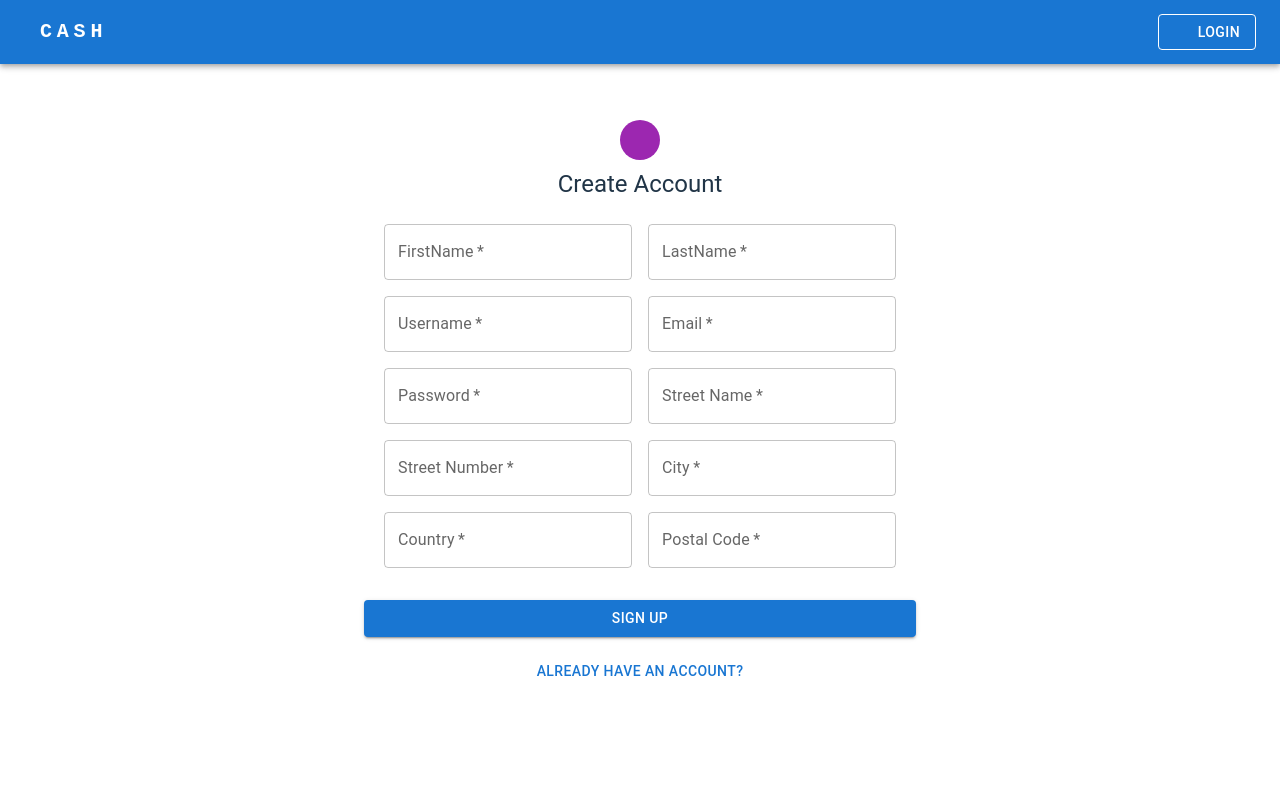
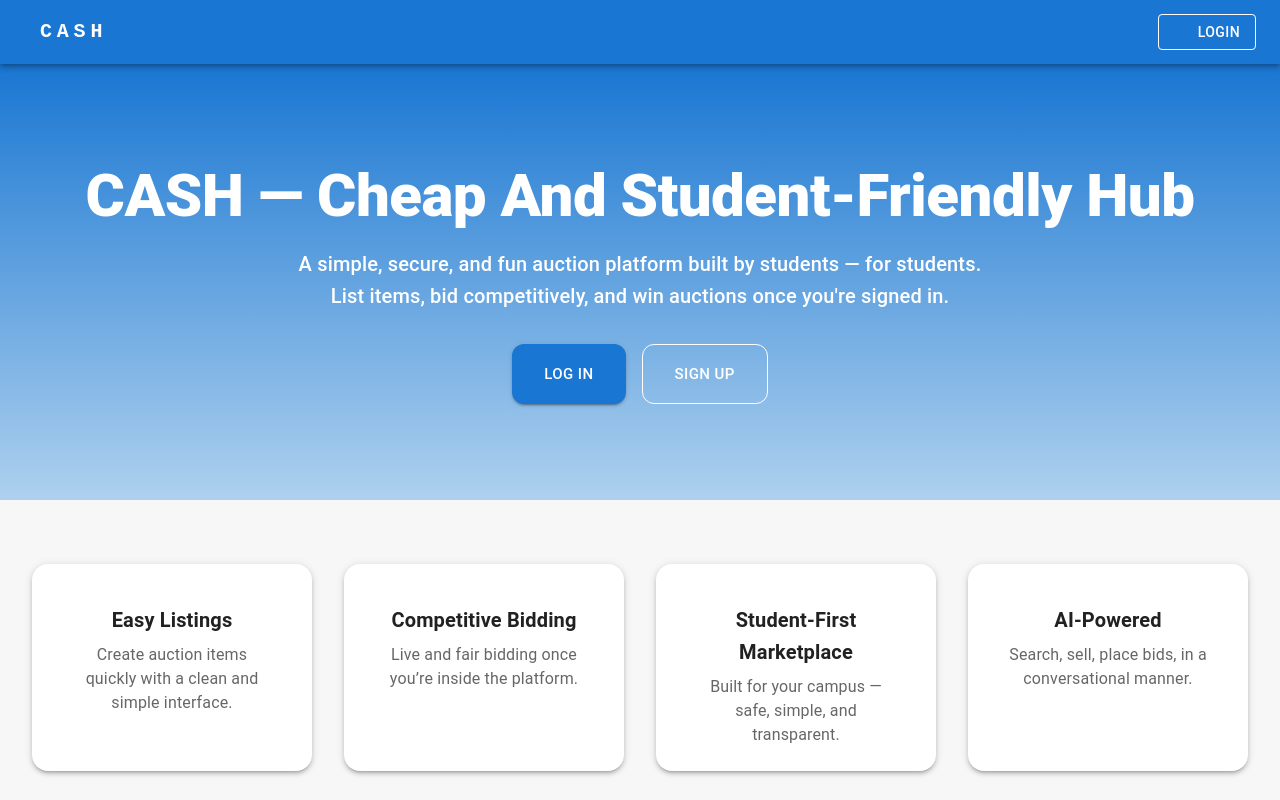
Before and after one commit to CASH-ECOMM/web-app, a React (Vite) app in the folder cash-ui/: page / in a window 1280 px wide. Before the commit this address led to /signup. Built offline with nearby package versions, Linux system fonts and the light colour scheme; no server answers; some icons are missing.

Commit message:
added home page

```diff
--- a/cash-ui/package.json
+++ b/cash-ui/package.json
@@ -15,6 +15,7 @@
     "@mui/icons-material": "^7.3.5",
     "@mui/material": "^7.3.5",
     "axios": "^1.13.2",
+    "framer-motion": "^12.23.24",
     "react": "^19.1.1",
     "react-dom": "^19.1.1",
     "react-router-dom": "^7.9.6"
--- a/cash-ui/src/App.jsx
+++ b/cash-ui/src/App.jsx
@@ -17,6 +17,7 @@ import NotFound from './pages/NotFound';
 import Catalogue from './pages/Catalogue';
 import MyItems from './pages/MyItems';
 import PastAuctions from './pages/PastAuctions';
+import Home from './pages/Home';
 
 function App() {
   const [isAuthenticated, setIsAuthenticated] = useState(
@@ -36,7 +37,7 @@ function App() {
     <Router>
       <Navbar />
       <Routes>
-        <Route path="/" element={<Navigate to="/signup" replace />} />
+        <Route path="/" element={<Home />} />
 
         <Route path="/login" element={<Login />} />
         <Route path="/signup" element={<Signup />} />
--- a/cash-ui/src/index.css
+++ b/cash-ui/src/index.css
@@ -60,7 +60,7 @@ button:focus-visible {
 @media (prefers-color-scheme: light) {
   :root {
     color: #213547;
-    background-color: #ffffff;
+    background-color: #f7f7f7;
   }
   a:hover {
     color: #747bff;
--- /dev/null
+++ b/cash-ui/src/pages/Home.jsx
@@ -0,0 +1,158 @@
+import React from 'react';
+import { motion } from 'framer-motion';
+import {
+  Button,
+  TextField,
+  Card,
+  CardContent,
+  Typography,
+  Box,
+} from '@mui/material';
+
+const rotatingPhrases = [
+  'Cool Auctions Start Here',
+  'Cheap And Student-Friendly Hub',
+  'Can’t Afford Stuff? Help!',
+  'Come And Sell Here',
+  'Completely Average Student Hustle',
+];
+
+export default function HomePage() {
+  // Rotating text state
+  const [phraseIndex, setPhraseIndex] = React.useState(0);
+
+  React.useEffect(() => {
+    const interval = setInterval(() => {
+      setPhraseIndex((prev) => (prev + 1) % rotatingPhrases.length);
+    }, 3000);
+    return () => clearInterval(interval);
+  }, []);
+
+  return (
+    <Box
+      sx={{
+        width: '100%',
+        // minHeight: '100vh',
+        // bgcolor: '#f5f7fa',
+        display: 'flex',
+        flexDirection: 'column',
+      }}
+    >
+      {/* Hero Section */}
+      <Box
+        sx={{
+          py: 12,
+          px: 4,
+          textAlign: 'center',
+          color: 'white',
+          background: 'linear-gradient(180deg, #1976d2, #aed1eeff)',
+        }}
+      >
+        <motion.div
+          initial={{ opacity: 0, y: -20 }}
+          animate={{ opacity: 1, y: 0 }}
+          transition={{ duration: 0.6 }}
+        >
+          <Typography variant="h2" fontWeight={800} sx={{ mb: 2 }}>
+            CASH — {rotatingPhrases[phraseIndex]}
+          </Typography>
+        </motion.div>
+
+        <motion.div
+          initial={{ opacity: 0 }}
+          animate={{ opacity: 1 }}
+          transition={{ delay: 0.3, duration: 0.6 }}
+        >
+          <Typography
+            variant="h6"
+            sx={{ maxWidth: 700, mx: 'auto', mb: 4, lineHeight: 1.6 }}
+          >
+            A simple, secure, and fun auction platform built by students — for
+            students. List items, bid competitively, and win auctions once
+            you're signed in.
+          </Typography>
+        </motion.div>
+
+        <motion.div
+          initial={{ opacity: 0 }}
+          animate={{ opacity: 1 }}
+          transition={{ delay: 0.6, duration: 0.6 }}
+          style={{ display: 'flex', justifyContent: 'center', gap: '1rem' }}
+        >
+          <Button
+            variant="contained"
+            color="primary"
+            size="large"
+            sx={{ borderRadius: 3, px: 4, py: 2 }}
+          >
+            Log In
+          </Button>
+          <Button
+            variant="outlined"
+            color="inherit"
+            size="large"
+            sx={{ borderRadius: 3, px: 4, py: 2 }}
+          >
+            Sign Up
+          </Button>
+        </motion.div>
+      </Box>
+
+      {/* Feature Cards with AI box */}
+      <Box
+        sx={{
+          pt: 8,
+          px: 4,
+          maxWidth: 1400,
+          mx: 'auto',
+          display: 'grid',
+          gridTemplateColumns: { xs: '1fr', md: '1fr 1fr 1fr 1fr' },
+          gap: 4,
+        }}
+      >
+        <Card sx={{ borderRadius: 4, boxShadow: 3 }}>
+          <CardContent sx={{ textAlign: 'center', p: 5 }}>
+            <Typography variant="h6" fontWeight={700} gutterBottom>
+              Easy Listings
+            </Typography>
+            <Typography color="text.secondary">
+              Create auction items quickly with a clean and simple interface.
+            </Typography>
+          </CardContent>
+        </Card>
+
+        <Card sx={{ borderRadius: 4, boxShadow: 3 }}>
+          <CardContent sx={{ textAlign: 'center', p: 5 }}>
+            <Typography variant="h6" fontWeight={700} gutterBottom>
+              Competitive Bidding
+            </Typography>
+            <Typography color="text.secondary">
+              Live and fair bidding once you’re inside the platform.
+            </Typography>
+          </CardContent>
+        </Card>
+
+        <Card sx={{ borderRadius: 4, boxShadow: 3 }}>
+          <CardContent sx={{ textAlign: 'center', p: 5 }}>
+            <Typography variant="h6" fontWeight={700} gutterBottom>
+              Student‑First Marketplace
+            </Typography>
+            <Typography color="text.secondary">
+              Built for your campus — safe, simple, and transparent.
+            </Typography>
+          </CardContent>
+        </Card>
+        <Card sx={{ borderRadius: 4, boxShadow: 3 }}>
+          <CardContent sx={{ textAlign: 'center', p: 5 }}>
+            <Typography variant="h6" fontWeight={700} gutterBottom>
+              AI-Powered
+            </Typography>
+            <Typography color="text.secondary">
+              Search, sell, place bids, in a conversational manner.
+            </Typography>
+          </CardContent>
+        </Card>
+      </Box>
+    </Box>
+  );
+}
```
Also changed, not shown: 1 other file (tests, documents, lock files or other folders).
